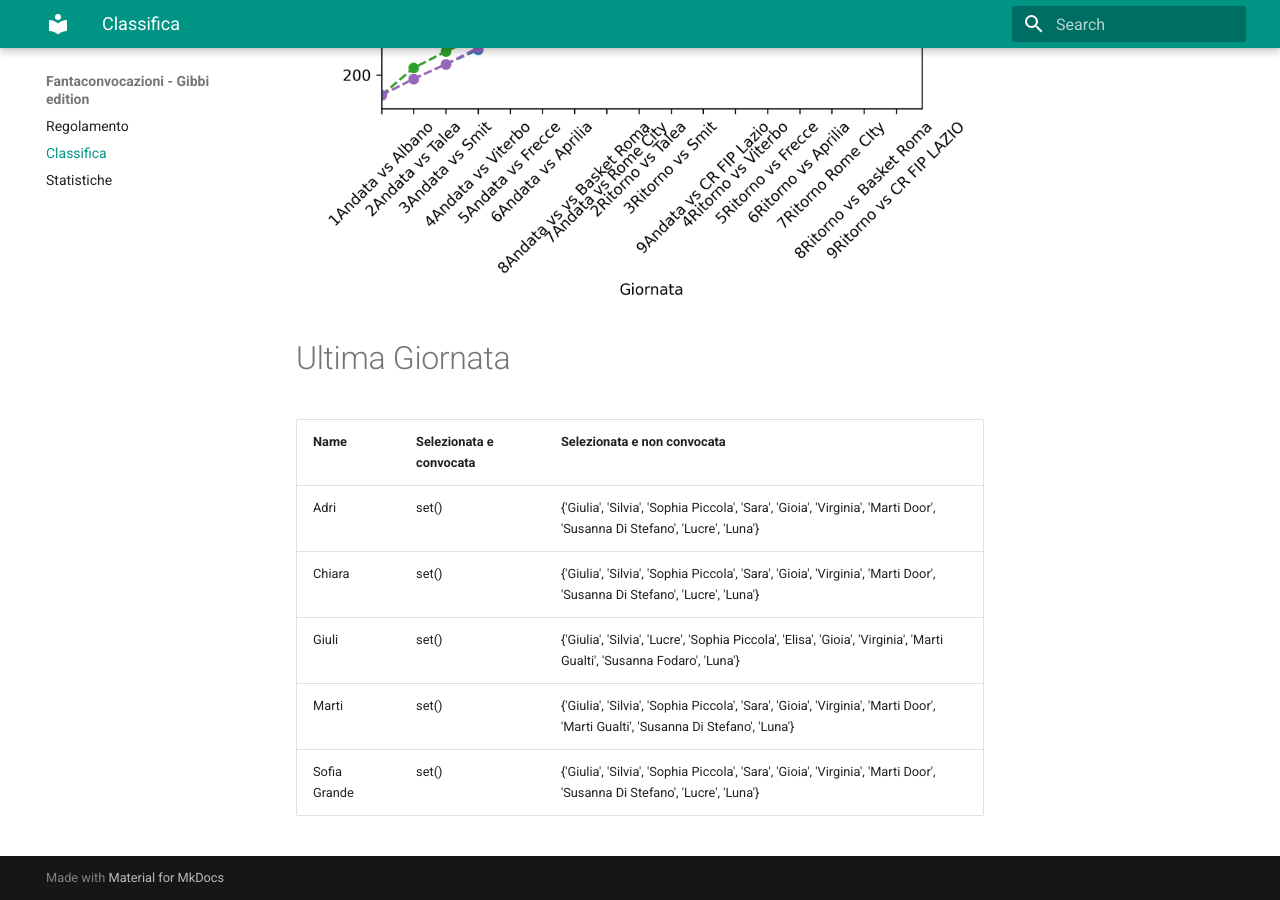
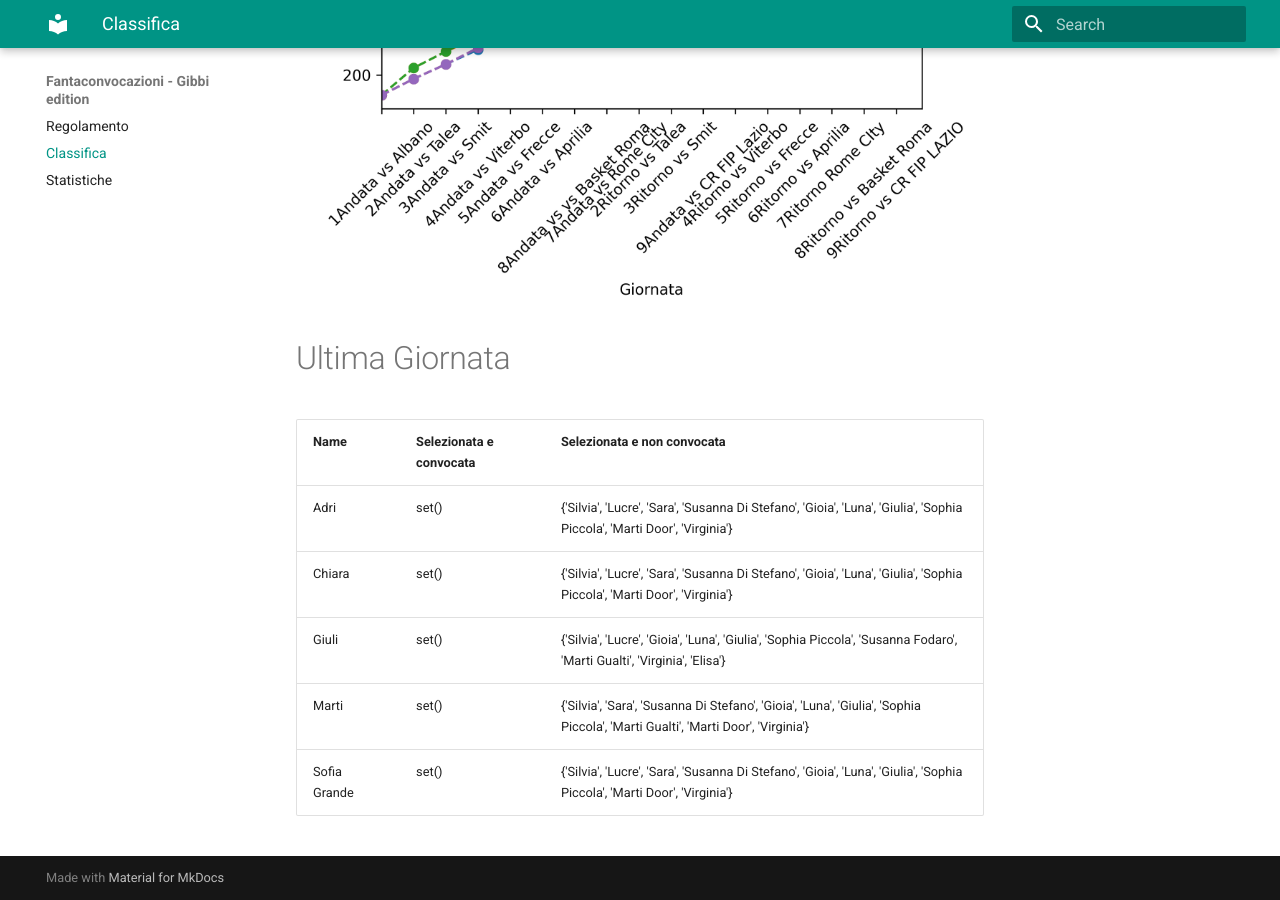
Before and after one commit to martinig94/fantagibbi, an MkDocs documentation site: the page built from docs/Classifica.md, in a window 1280 px wide and 900 px high, scrolled down 810 px. Built offline with MkDocs 1.6.1 and Material for MkDocs 9.7.7, drawn with Linux system fonts in a browser that asks for light colours.

Commit message:
Auto-update from main.py

```diff
--- a/docs/Classifica.md
+++ b/docs/Classifica.md
@@ -18,9 +18,9 @@
 <!-- START_TABLE CORRECT -->
 | Name         | Selezionata e convocata   | Selezionata e non convocata                                                                                                     |
 |:-------------|:--------------------------|:--------------------------------------------------------------------------------------------------------------------------------|
-| Adri         | set()                     | {'Giulia', 'Silvia', 'Sophia Piccola', 'Sara', 'Gioia', 'Virginia', 'Marti Door', 'Susanna Di Stefano', 'Lucre', 'Luna'}        |
-| Chiara       | set()                     | {'Giulia', 'Silvia', 'Sophia Piccola', 'Sara', 'Gioia', 'Virginia', 'Marti Door', 'Susanna Di Stefano', 'Lucre', 'Luna'}        |
-| Giuli        | set()                     | {'Giulia', 'Silvia', 'Lucre', 'Sophia Piccola', 'Elisa', 'Gioia', 'Virginia', 'Marti Gualti', 'Susanna Fodaro', 'Luna'}         |
-| Marti        | set()                     | {'Giulia', 'Silvia', 'Sophia Piccola', 'Sara', 'Gioia', 'Virginia', 'Marti Door', 'Marti Gualti', 'Susanna Di Stefano', 'Luna'} |
-| Sofia Grande | set()                     | {'Giulia', 'Silvia', 'Sophia Piccola', 'Sara', 'Gioia', 'Virginia', 'Marti Door', 'Susanna Di Stefano', 'Lucre', 'Luna'}        |
+| Adri         | set()                     | {'Silvia', 'Lucre', 'Sara', 'Susanna Di Stefano', 'Gioia', 'Luna', 'Giulia', 'Sophia Piccola', 'Marti Door', 'Virginia'}        |
+| Chiara       | set()                     | {'Silvia', 'Lucre', 'Sara', 'Susanna Di Stefano', 'Gioia', 'Luna', 'Giulia', 'Sophia Piccola', 'Marti Door', 'Virginia'}        |
+| Giuli        | set()                     | {'Silvia', 'Lucre', 'Gioia', 'Luna', 'Giulia', 'Sophia Piccola', 'Susanna Fodaro', 'Marti Gualti', 'Virginia', 'Elisa'}         |
+| Marti        | set()                     | {'Silvia', 'Sara', 'Susanna Di Stefano', 'Gioia', 'Luna', 'Giulia', 'Sophia Piccola', 'Marti Gualti', 'Marti Door', 'Virginia'} |
+| Sofia Grande | set()                     | {'Silvia', 'Lucre', 'Sara', 'Susanna Di Stefano', 'Gioia', 'Luna', 'Giulia', 'Sophia Piccola', 'Marti Door', 'Virginia'}        |
 <!-- END_TABLE CORRECT -->
```
